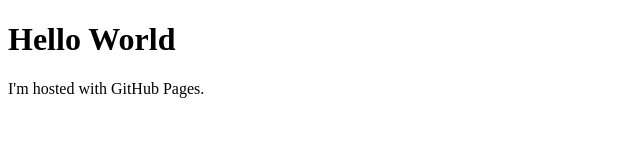
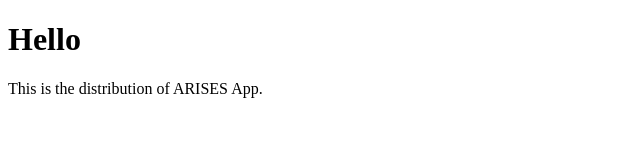
Before and after one commit to ARISES-Phase2/ARISES-Phases2.github.io, a plain HTML site: page index.html in a window 1280 px wide. Shown: the whole page, without its empty margins (0-640 px from the left). Drawn offline with Linux system fonts and the light colour scheme.

Commit message:
Update index.html

```diff
--- a/index.html
+++ b/index.html
@@ -1,7 +1,7 @@
 <!DOCTYPE html>
 <html>
 <body>
-<h1>Hello World</h1>
-<p>I'm hosted with GitHub Pages.</p>
+<h1>Hello</h1>
+<p>This is the distribution of ARISES App.</p>
 </body>
 </html>
```
